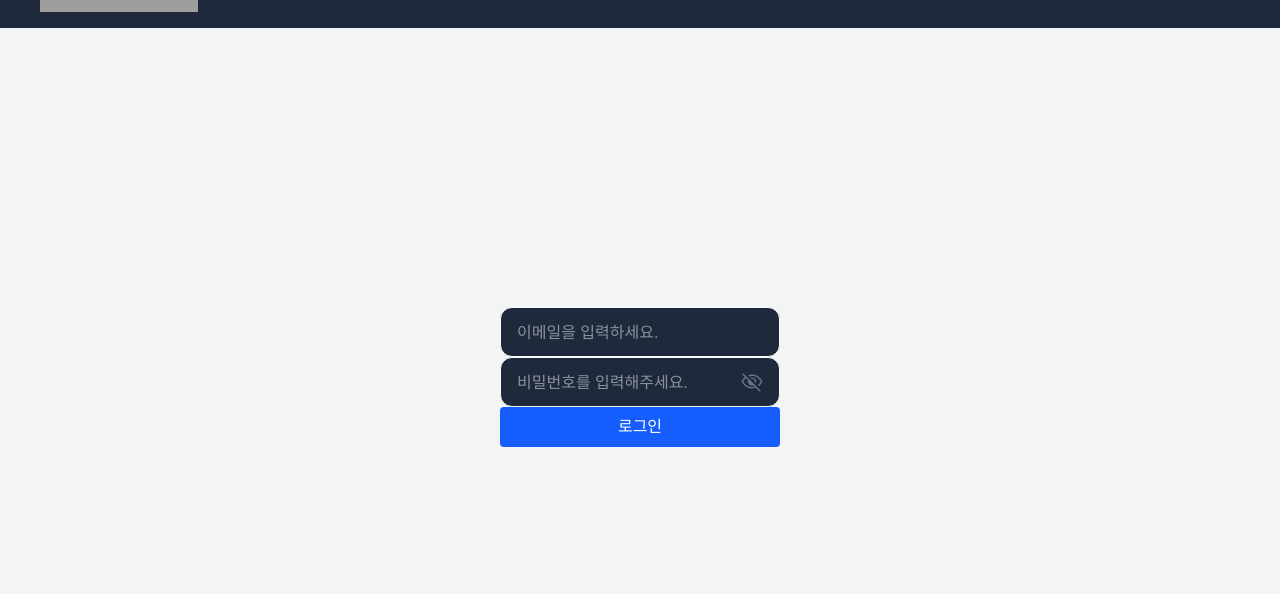
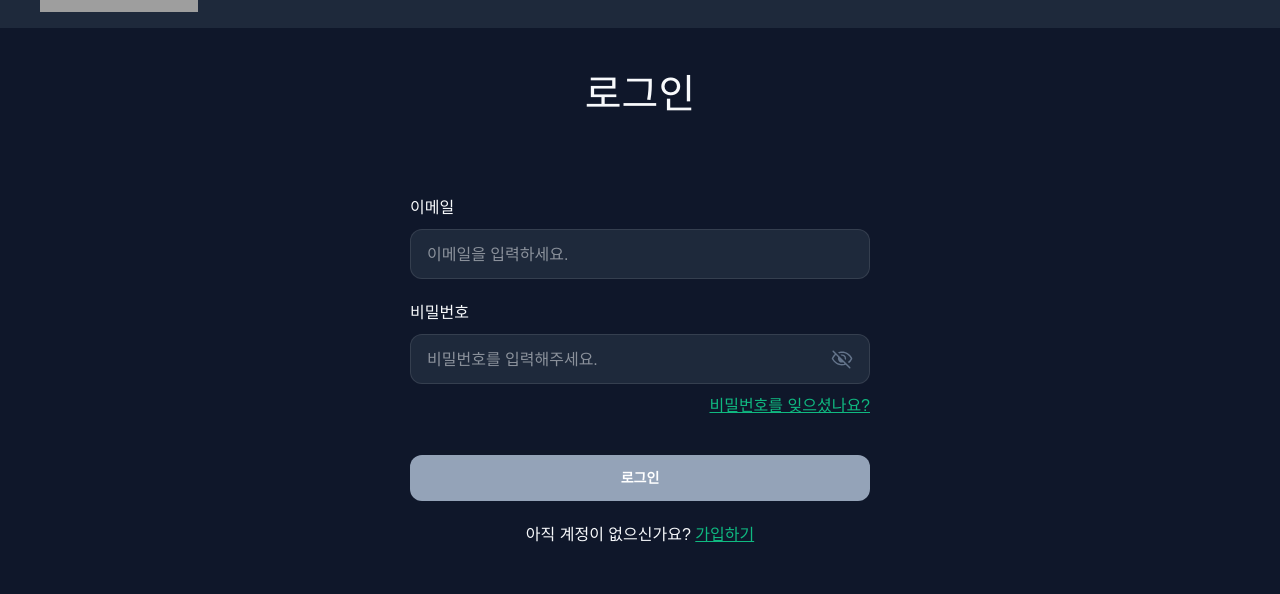
Before and after one commit to TAEINJEONG/Coworkers, a Next.js app: page /login in a window 1280 px wide. Shown: the part 123-717 px from the top of the page. Built offline with nearby package versions, Linux system fonts and the light colour scheme; no server answers; grey boxes are pictures that could not be loaded.

Commit message:
fix: 로그인 ui 구현

```diff
--- a/src/features/auth/ui/Login.tsx
+++ b/src/features/auth/ui/Login.tsx
@@ -8,11 +8,11 @@ export default function LoginPage() {
   const router = useRouter();
 
   useEffect(() => {
-    // if (user) router.replace('/');
+    if (user) router.replace('/');
   }, [user, router]);
 
   return (
-    <div className="min-h-screen flex items-center justify-center bg-gray-100">
+    <div className="h-full max-w-[460px] mx-auto flex items-start md:items-center justify-center">
       <LoginForm />
     </div>
   );
--- a/src/features/auth/ui/LoginForm.tsx
+++ b/src/features/auth/ui/LoginForm.tsx
@@ -1,64 +1,112 @@
 import { useState } from 'react';
-// import { useRouter } from 'next/router';
+import { useRouter } from 'next/router';
 import { useAuthStore } from '@/features/auth/model/useAuthStore';
 import Input from '@/shared/ui/Input';
+import Button from '@/shared/ui/button';
+import Link from 'next/link';
 
 export default function LoginForm() {
   const [email, setEmail] = useState<string>('');
   const [password, setPassword] = useState<string>('');
-  const [errorMessage, setErrorMessage] = useState<string>('');
+  const [emailErrorMessage, setEmailErrorMessage] = useState<string>('');
+  const [passwordErrorMessage, setPasswordErrorMessage] = useState<string>('');
   const login = useAuthStore((s) => s.login);
-  // const router = useRouter();
+  const router = useRouter();
 
   const handleSubmit = async (e: React.FormEvent) => {
     e.preventDefault();
     try {
       await login(email, password);
-      // router.push('/');
+      router.push('/');
     } catch {
       alert('로그인에 실패했습니다. 이메일 또는 비밀번호를 확인해주세요.');
     }
   };
 
-  const handleBlur = (e: React.FocusEvent<HTMLInputElement>) => {
+  const handleEmailInputBlur = (e: React.FocusEvent<HTMLInputElement>) => {
     const value = e.target.value;
 
     if (!value) {
-      setErrorMessage('값을 입력해주세요.');
+      setEmailErrorMessage('이메일을 입력해주세요.');
     } else if (!/^[^\s@]+@[^\s@]+\.[^\s@]+$/.test(value)) {
-      setErrorMessage('올바른 이메일 형식이 아닙니다.');
+      setEmailErrorMessage('올바른 이메일 형식이 아닙니다.');
     } else {
-      setErrorMessage('');
+      setEmailErrorMessage('');
     }
   };
 
+  const handlePasswordInputBlur = (e: React.FocusEvent<HTMLInputElement>) => {
+    const value = e.target.value;
+
+    if (!value) {
+      setPasswordErrorMessage('비밀번호를 입력해 주세요.');
+    } else {
+      setPasswordErrorMessage('');
+    }
+  };
+
+  const isFormValid =
+    email !== '' &&
+    password !== '' &&
+    !emailErrorMessage &&
+    !passwordErrorMessage;
+
   return (
-    <form
-      onSubmit={handleSubmit}
-      className="mx-auto mt-20 max-w-[280px] w-full"
+    <form onSubmit={handleSubmit} className="mt-15 w-full">
+      <h2 className="text-text-primary text-2xl-m text-center mb-6 lg:text-4xl-m lg:mb-20">
+        로그인
+      </h2>
+
+      <div className="mb-10">
+        <div className="mb-6">
+          <label
+            htmlFor="emailInput"
+            className="block text-text-primary text-lg-m mb-3"
           >
+            이메일
+          </label>
           <Input
             type="email"
+            id="emailInput"
             value={email}
             onChange={(e) => setEmail(e.target.value)}
             placeholder="이메일을 입력하세요."
-        onBlur={handleBlur}
-        errorMessage={errorMessage}
+            onBlur={handleEmailInputBlur}
+            errorMessage={emailErrorMessage}
           />
+        </div>
 
+        <div className="mb-3">
+          <label
+            htmlFor="emailInput"
+            className="block text-text-primary text-lg-m mb-3"
+          >
+            비밀번호
+          </label>
           <Input
             type="password"
             value={password}
             onChange={(e) => setPassword(e.target.value)}
             placeholder="비밀번호를 입력해주세요."
+            onBlur={handlePasswordInputBlur}
+            errorMessage={passwordErrorMessage}
           />
+        </div>
 
-      <button
-        type="submit"
-        className="w-full p-2 bg-blue-600 text-white rounded"
-      >
+        <p className="text-icon-brand underline text-right text-md-m md:text-lg-m">
+          비밀번호를 잊으셨나요?
+        </p>
+      </div>
+
+      <Button className="mb-6" disabled={!isFormValid}>
         로그인
-      </button>
+      </Button>
+      <p className="text-center text-md-m md:text-lg-m text-text-primary">
+        아직 계정이 없으신가요?{'  '}
+        <Link href={'/signup'} className="text-icon-brand underline">
+          가입하기
+        </Link>
+      </p>
     </form>
   );
 }
--- a/src/pages/_app.tsx
+++ b/src/pages/_app.tsx
@@ -27,10 +27,12 @@ export default function MyApp({ Component, pageProps }: AppProps) {
 
   return (
     <>
-      <div className="mb-15">
-        <Header />
-      </div>
-      <Component {...pageProps} />
+      {/* <div className="mb-15"> */}
+      <Header />
+      {/* </div> */}
+      <main className="bg-background-primary py-6 px-4 h-screen">
+        <Component {...pageProps} />
+      </main>
       <ModalRoot />
     </>
   );
--- a/src/shared/ui/Input/index.tsx
+++ b/src/shared/ui/Input/index.tsx
@@ -4,25 +4,16 @@ import visibleIcon from '@/shared/assets/images/visibility_on.svg';
 import inVisibleIcon from '@/shared/assets/images/visibility_off.svg';
 import { useState } from 'react';
 
-type InputSize = 'small' | 'large';
-
-const sizeStyle: Record<InputSize, string> = {
-  small: 'py-[13.5px] px-[18px] text-md-r',
-  large: 'py-[14.5px] px-4 text-lg-r',
-};
-
 interface InputProps
   extends Omit<React.InputHTMLAttributes<HTMLInputElement>, 'size'> {
   value: string;
   onChange: (e: React.ChangeEvent<HTMLInputElement>) => void;
-  size?: InputSize;
   placeholder?: string;
   type?: string;
   errorMessage?: string;
 }
 
 const Input = ({
-  size = 'large',
   placeholder,
   type = 'text',
   className,
@@ -31,15 +22,15 @@ const Input = ({
   ...rest
 }: InputProps) => {
   const [visible, setVisible] = useState(false);
-  const base =
-    'rounded-[12px] bg-background-secondary outline-none w-full border';
 
   return (
+    <>
       <div className="relative">
         <input
           className={classNames(
-          base,
-          sizeStyle[size],
+            'rounded-[12px] bg-background-secondary outline-none w-full border',
+            'py-[13.5px] px-[18px] text-md-r',
+            'md:py-[14.5px] md:px-4 md:text-lg-r',
             {
               'border-danger': errorMessage,
               'hover:border hover:border-interaction-hover':
@@ -49,13 +40,14 @@ const Input = ({
             className,
             disabled
               ? 'bg-background-tertiary text-text-disabled'
-            : 'bg-background-secondary text-text-primary'
+              : 'bg-background-secondary text-text-primary border-[#F8FAFC1A]'
           )}
           disabled={disabled}
           placeholder={placeholder}
           type={type === 'password' && visible ? 'text' : type}
           {...rest}
         />
+
         {type === 'password' && (
           <Image
             src={visible ? visibleIcon : inVisibleIcon}
@@ -66,10 +58,11 @@ const Input = ({
             className="absolute top-1/2 -translate-y-1/2 right-4 cursor-pointer"
           />
         )}
+      </div>
       {errorMessage && (
         <p className="mt-1 text-sm text-danger">{errorMessage}</p>
       )}
-    </div>
+    </>
   );
 };
 
--- a/src/shared/ui/button/index.tsx
+++ b/src/shared/ui/button/index.tsx
@@ -7,6 +7,7 @@ interface ButtonProps extends React.ButtonHTMLAttributes<HTMLButtonElement> {
   children: React.ReactNode;
   variant?: ButtonVariant;
   size?: ButtonSize;
+  disabled: boolean;
 }
 
 const variantStyles: Record<ButtonVariant, string> = {
```
Lines whose indentation alone changed are shown as unchanged.
